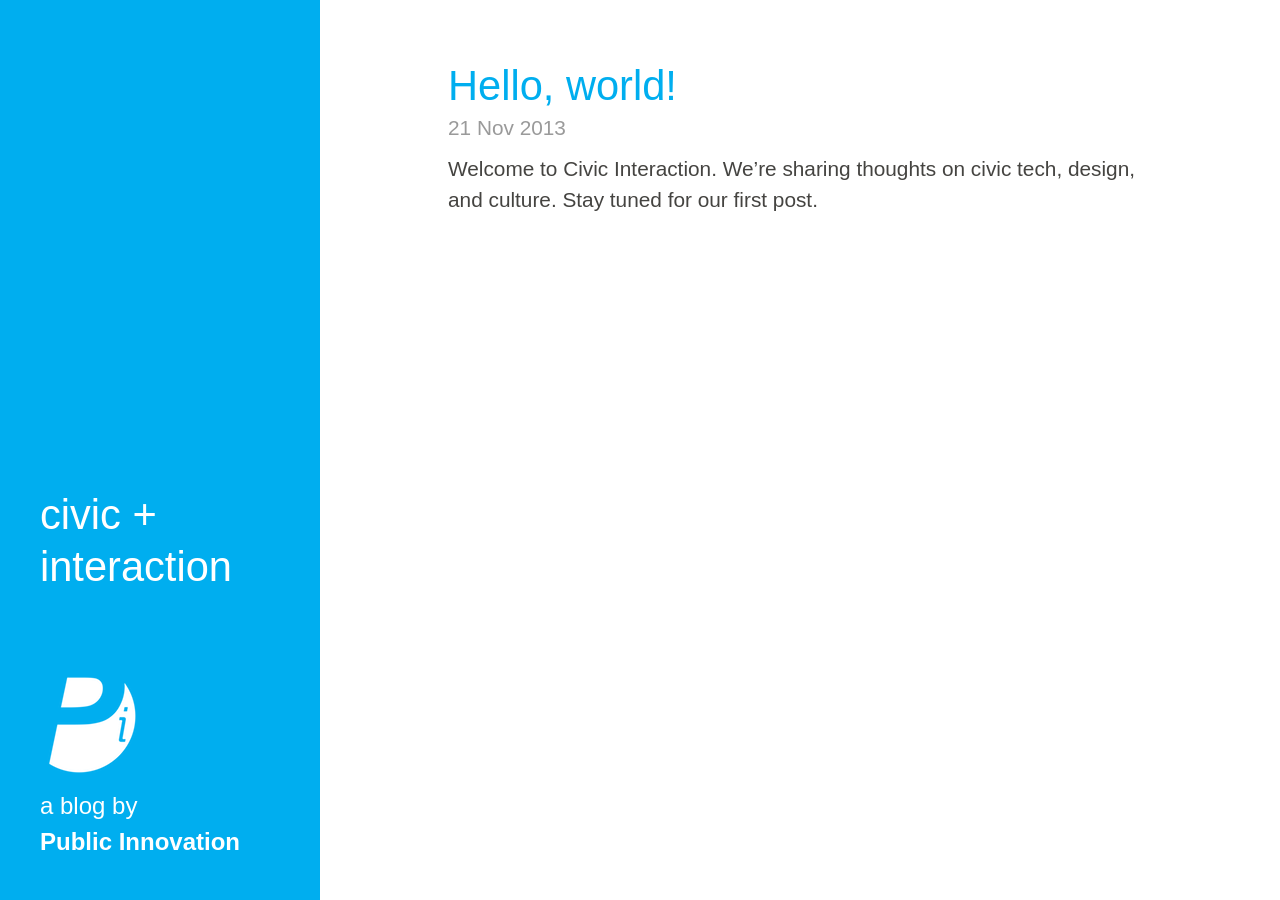
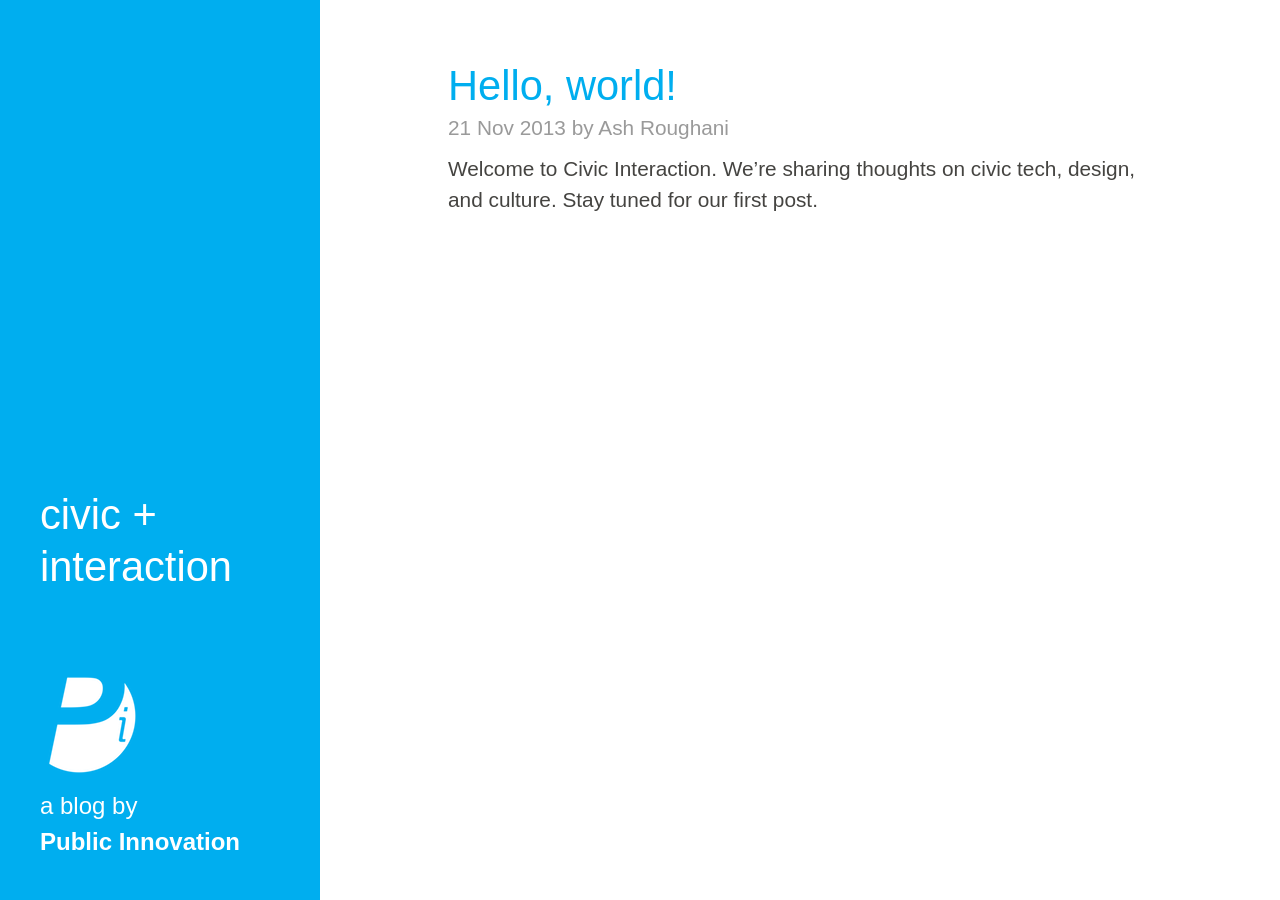
Before and after one commit to publicinnovation/blog, a Jekyll site: the page built from _posts/2013-11-21-hello-world.md, in a window 1280 px wide. Built offline with Jekyll 4.4.1, drawn with Linux system fonts in a browser that asks for light colours; Markdown is read by kramdown in place of the engine named in the settings.

Commit message:
fix site title, add author name to posts

```diff
--- a/_config.yml
+++ b/_config.yml
@@ -1,4 +1,4 @@
-title:        civic + interaction
+title:        Civic Interaction
 tagline:      a blog by Public Innovation
 url:          http://blog.publicinnovation.org
 baseurl:      /blog
--- a/_layouts/default.html
+++ b/_layouts/default.html
@@ -8,7 +8,7 @@
 
     <title>
       {% if page.title %}{{ page.title }} &middot; {% endif %}
-      {{ site.tagline }}
+      {{ site.title }} | {{ site.tagline }}
     </title>
 
     <!-- CSS -->
--- a/_layouts/post.html
+++ b/_layouts/post.html
@@ -4,7 +4,7 @@
 
 <div class="post">
   <h1>{{ page.title }}</h1>
-  <span class="post-date">{{ page.date | date_to_string }}</span>
+  <span class="post-date">{{ page.date | date_to_string }} by {{ page.author }}</span>
   {{ content }}
 </div>
 
--- a/_posts/2013-11-21-hello-world.md
+++ b/_posts/2013-11-21-hello-world.md
@@ -1,6 +1,7 @@
 ---
 layout: post
 title: Hello, world!
+author: Ash Roughani
 ---
 
 Welcome to Civic Interaction. We're sharing thoughts on civic tech, design, and culture. Stay tuned for our first post.
--- a/index.html
+++ b/index.html
@@ -11,7 +11,7 @@
       </a>
     </h1>
 
-    <span class="post-date">{{ post.date | date_to_string }}</span>
+    <span class="post-date">{{ post.date | date_to_string }} by {{ post.author }}</span>
 
     {{ post.content }}
   </div>
--- a/public/css/custom.css
+++ b/public/css/custom.css
@@ -5,7 +5,7 @@
 
 h1, h2, h3, h4, h5, h6 {
   font-family: "quatro-slab", sans-serif;
-  font-size: 2.0em;
+  font-size: 2em;
   color: #00aeef;
 }
 
```
